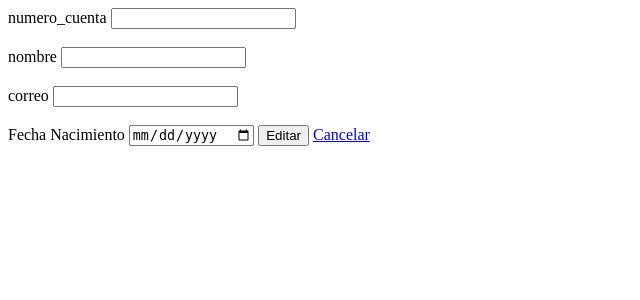
After one commit to Anny891/ejercicios-crud-laravel, a Laravel app: template estudiantes/resources/views/estudiante/edit.blade.php in a window 1280 px wide. The commit adds this page. Shown: the top 300 px of the page, without its empty margins (0-640 px from the left). Run offline with Laravel 12, Linux system fonts and the light colour scheme; the template is opened without the code that fills it, so the values that code supplies are empty.

Commit message:
Editar registros estudiantes

```diff
--- /dev/null
+++ b/estudiantes/resources/views/estudiante/edit.blade.php
@@ -0,0 +1,30 @@
+<!DOCTYPE html>
+<html lang="es">
+    <head>
+        <meta charset="UTF-8">
+        <title>Editar Registro Estudiantes</title>
+    </head>
+    <body>
+        <form method="post" action="{{route('estudiante.update', $estudiante->id)}}">
+            @csrf
+            @method('put')
+
+            <label>numero_cuenta</label>
+            <input type="text" name="numero_cuenta" id="numero_cuenta" value="{{old('numero_cuenta', $estudiante->numero_cuenta)}}" required>
+            <br><br>
+            <label>nombre</label>
+            <input type="text" name="nombre" id="nombre" value="{{old('nombre', $estudiante->nombre)}}" required>
+
+            <br><br>
+            <label>correo</label>
+            <input type="email" name="correo" id="correo" value="{{old('correo', $estudiante->correo)}}" required>
+
+            <br><br>
+            <label>Fecha Nacimiento</label>
+            <input type="date" name="fecha_nacimiento" id="fecha_nacimiento" value="{{old('fecha_nacimiento', $estudiante->fecha_nacimiento)}}" required>
+
+            <button type="submit">Editar</button>
+            <a href="{{route('estudiante.index')}}">Cancelar</a>
+        </form>
+    </body>
+</html>
--- a/estudiantes/resources/views/estudiante/index.blade.php
+++ b/estudiantes/resources/views/estudiante/index.blade.php
@@ -34,6 +34,11 @@
                         <td>{{$estudiantes->nombre}}</td>
                         <td>{{$estudiantes->correo}}</td>
                         <td>{{$estudiantes->fecha_nacimiento}}</td>
+                        <td>
+                            <a href="{{route('estudiante.edit', $estudiantes->id )}}">
+                                Editar
+                            </a>
+                        </td>
                     </tr>
                 @empty
                     <tr>
--- a/estudiantes/routes/web.php
+++ b/estudiantes/routes/web.php
@@ -21,3 +21,9 @@ Route::get('/estudiante/create', [EstudianteController::class, 'create'])
     ->name('estudiante.create');
 Route::post('/estudiante', [EstudianteController::class, 'store'])
      ->name('estudiante.store');
+
+Route::get('/estudiante/{id}/edit', [EstudianteController::class, 'edit'])
+    ->name('estudiante.edit');
+
+Route::put('/estudiante/{id}', [EstudianteController::class, 'update'])
+     ->name('estudiante.update');
```
Also changed, not shown: estudiantes/app/Http/Controllers/EstudianteController.php (+15 -0 lines).
